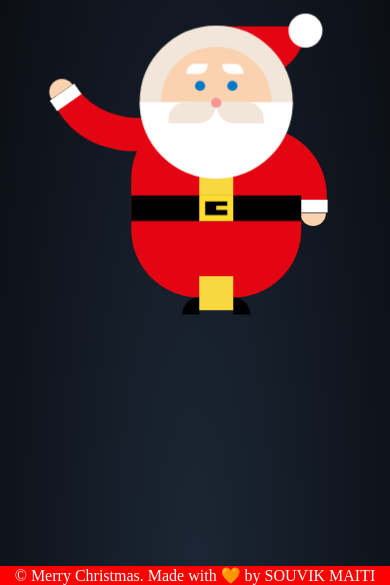
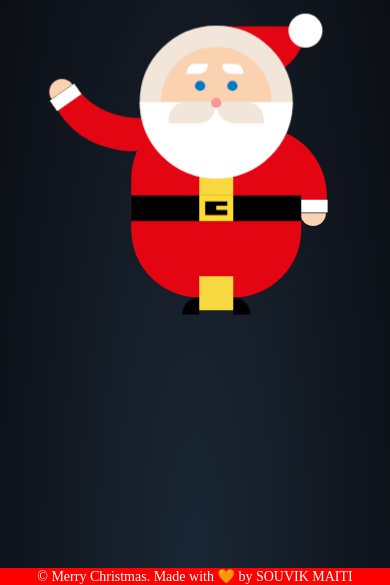
Before and after one commit to souvikm3/ChristMas, a plain HTML site: page index.html in a window 390 px wide. Shown: the part 259-844 px from the top of the page. Drawn offline with Linux system fonts and the light colour scheme.

Commit message:
Update style.css

```diff
--- a/style.css
+++ b/style.css
@@ -345,7 +345,7 @@ a {
 }
 
 @media only screen and (max-width: 600px){
-	.copyright
+	.footer
     {
         font-size: 14px;
     }
```
